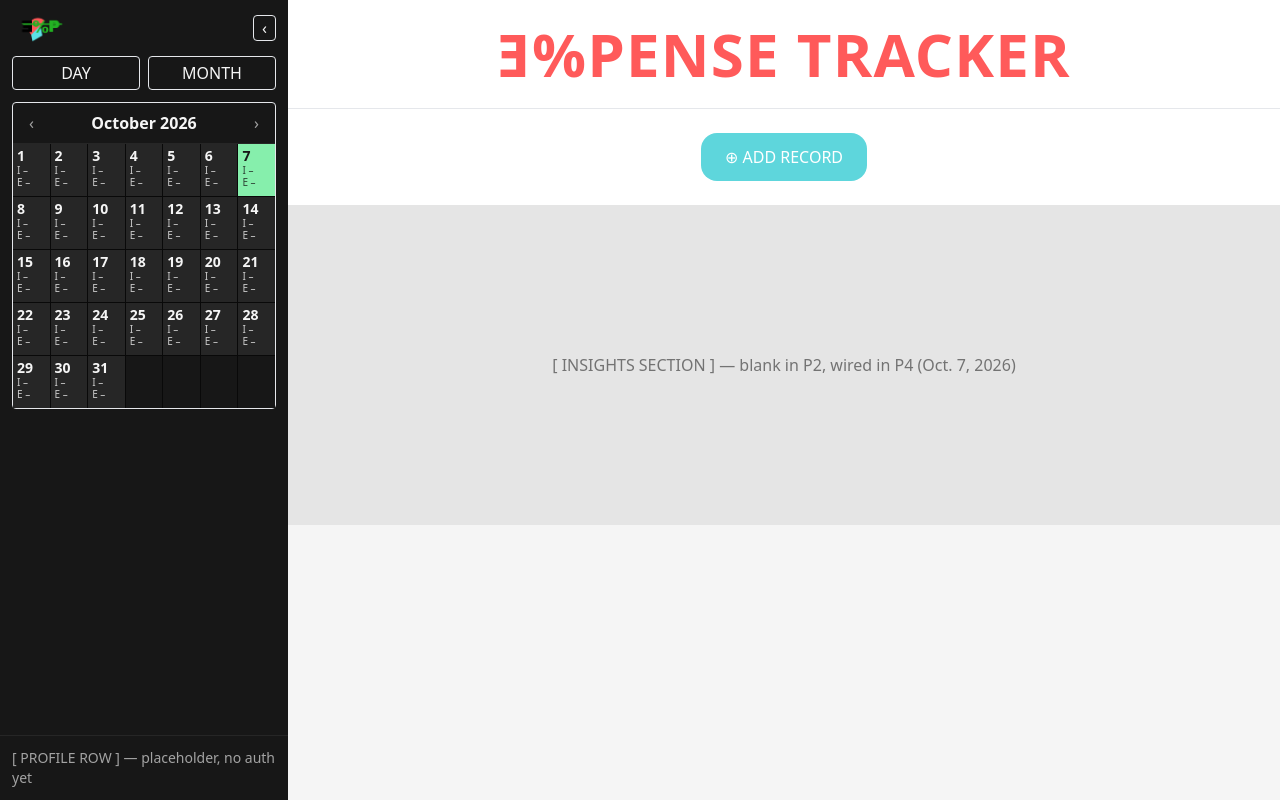
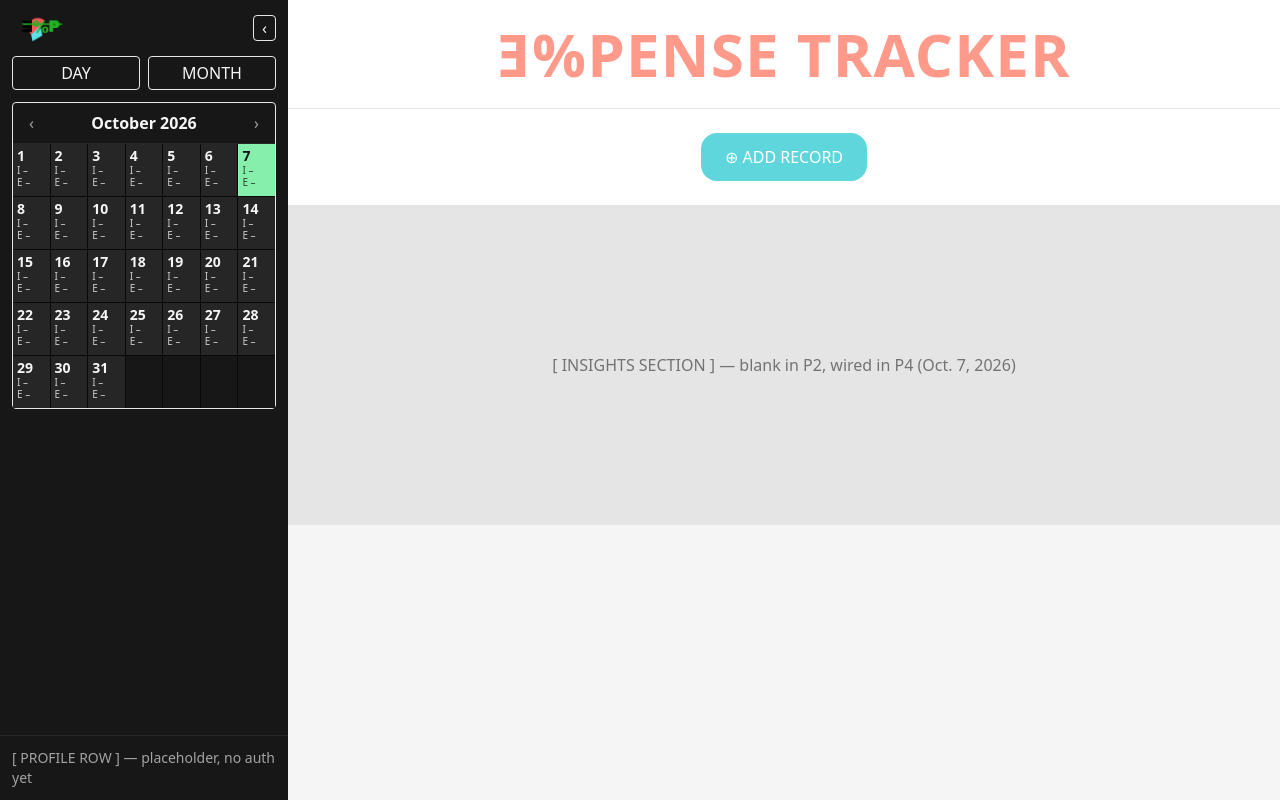
Before and after one commit to bjkmz/expense-tracker, a Django app: page / in a window 1280 px wide. Run offline with Django 5.2, Linux system fonts and the light colour scheme; data comes from the database, SQL or seed files in the repository; data that the repository does not hold is empty; some libraries are stand-ins or nearby versions.

Commit message:
banner-softer-salmon

```diff
--- a/templates/base.html
+++ b/templates/base.html
@@ -39,7 +39,7 @@
     });
   </script>
   <style>
-    :root { --banner: #FF5A5A; --teal: #5ED6DC; }
+    :root { --banner: #FF9A8B; --teal: #5ED6DC; }
     .banner { color: var(--banner); letter-spacing: .02em; }
   </style>
   {% block head %}{% endblock %}
```
